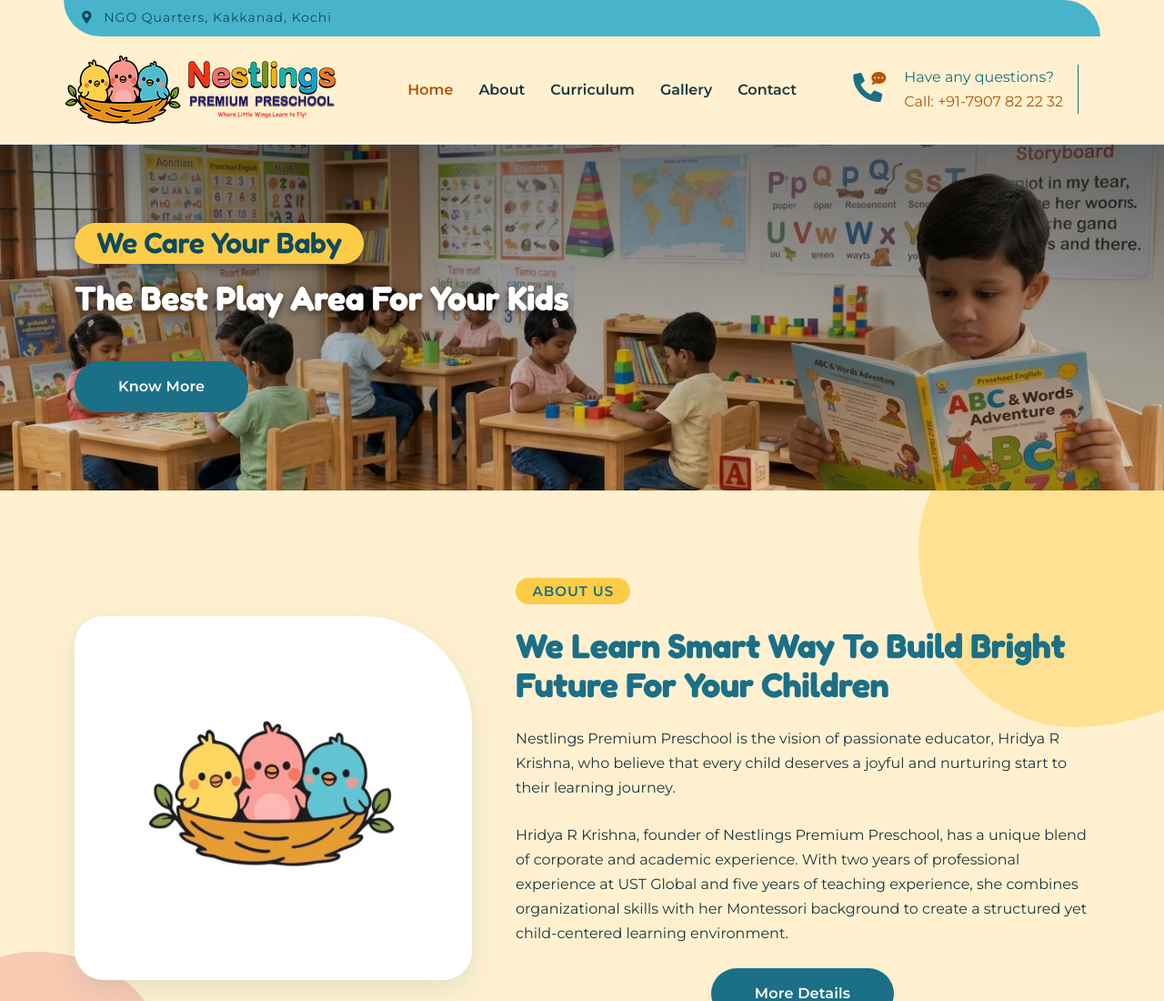
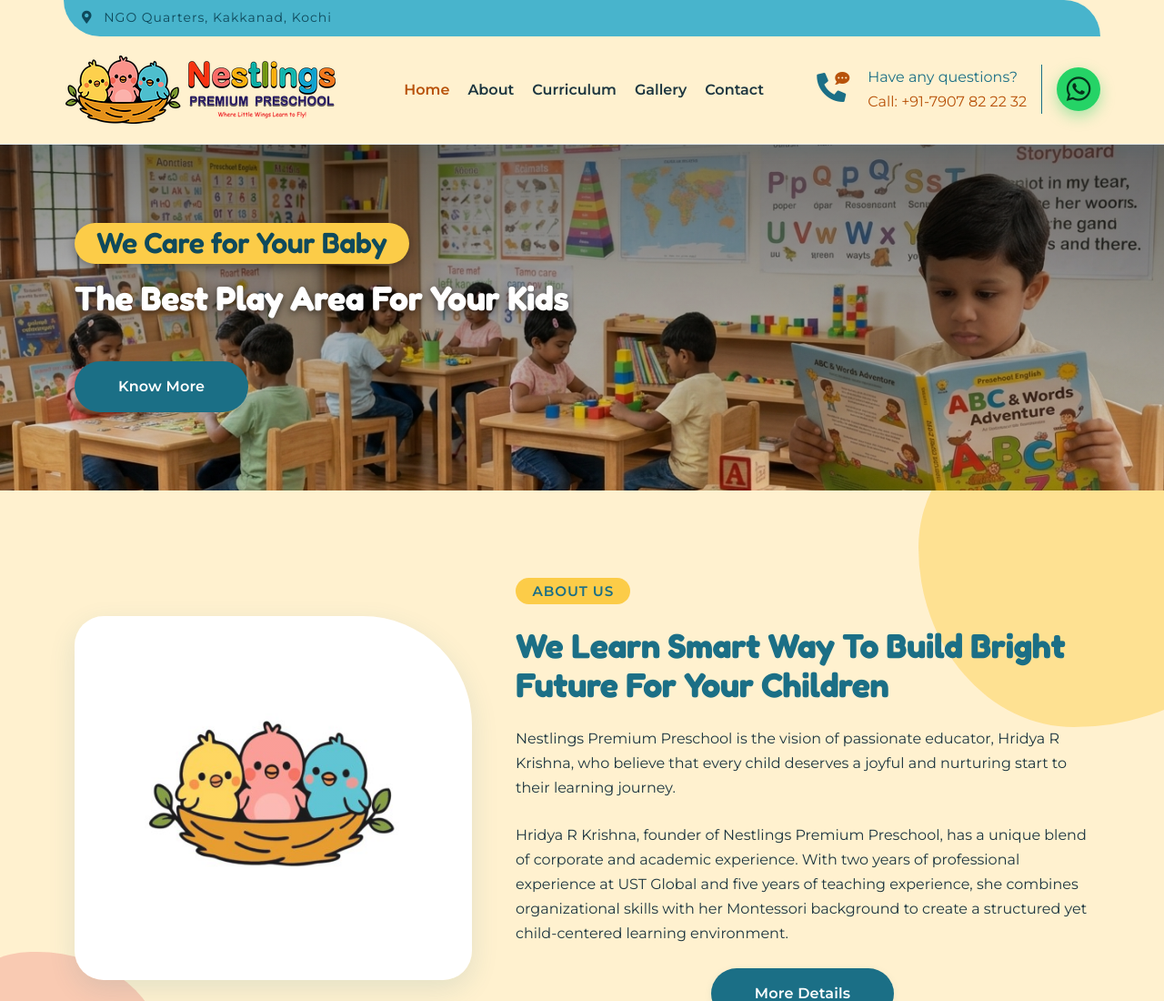
Before and after one commit to sudheeshbnair/Nestlings, a plain HTML site: page index.html in a window 1280 px wide. Shown: the top 1100 px of the page at 91% size. Drawn offline with nearby package versions, Linux system fonts and the light colour scheme.

Commit message:
Whats App Option in header added

```diff
--- a/css/nestlings-theme.css
+++ b/css/nestlings-theme.css
@@ -302,3 +302,45 @@ a:hover { color: var(--nl-blue-dark); }
 @media (max-width: 767.98px) {
   .events .row.g-5 { --bs-gutter-x: 1.5rem; --bs-gutter-y: 1.5rem; }
 }
+
+/* ---------- 19. WhatsApp chat button (header) ---------- */
+.wa-btn {
+  display: inline-flex;
+  align-items: center;
+  gap: 0.5rem;
+  background: #25d366;            /* WhatsApp brand green */
+  color: #06301a !important;      /* dark text: 8:1 contrast on the green */
+  font-weight: 700;
+  font-size: 0.95rem;
+  line-height: 1;
+  white-space: nowrap;
+  text-decoration: none;
+  padding: 0.7rem 1.2rem;
+  border-radius: var(--nl-pill);
+  box-shadow: 0 6px 16px rgba(37, 211, 102, 0.4);
+  transition: transform 0.25s var(--nl-ease), box-shadow 0.25s var(--nl-ease), background-color 0.25s;
+}
+.wa-btn i { font-size: 1.35rem; }
+.wa-btn:hover, .wa-btn:focus {
+  background: #1ebe5b;
+  color: #06301a !important;
+  transform: translateY(-2px);
+  box-shadow: 0 10px 22px rgba(37, 211, 102, 0.5);
+}
+/* Icon-only round button: identical on desktop and mobile */
+.wa-btn-icon {
+  width: 48px;
+  height: 48px;
+  padding: 0;
+  justify-content: center;
+  gap: 0;
+  border-radius: 50%;
+  flex-shrink: 0;
+}
+.wa-btn-icon i { font-size: 1.9rem; line-height: 1; }
+/* Desktop header: keep "Have any questions?" on two tidy lines next to the button */
+@media (min-width: 1200px) {
+  .navbar .d-flex.me-4 { margin-right: 0 !important; }
+  .navbar .d-flex.me-4 .flex-column { white-space: nowrap; }
+  .navbar .navbar-nav .nav-link { padding-left: 10px; padding-right: 10px; }
+}
--- a/index.html
+++ b/index.html
@@ -44,7 +44,7 @@
             <div class="container">
                 <div class="row g-5">
                     <div class="col-lg-7 col-md-12">
-                        <h1 class="hero-tag d-inline-block mb-3 px-4 py-1 fs-2 text-white bg-primary">We Care Your Baby</h1>
+                        <h1 class="hero-tag d-inline-block mb-3 px-4 py-1 fs-2 text-white bg-primary">We Care for Your Baby</h1>
                         <h1 class="hero-title mb-5 display-5 text-white">The Best Play Area For Your Kids</h1>
                         <a href="about.html" class="btn btn-primary px-4 py-3 px-md-5 btn-border-radius">Know More</a>
                     </div>
--- a/js/shared-component.js
+++ b/js/shared-component.js
@@ -72,6 +72,7 @@ class SiteHeader extends HTMLElement {
                                 <span class="text-primary">Have any questions?</span>
                                 <a href="tel:+917907822232"><span class="text-secondary">Call: +91-7907 82 22 32</span></a>
                             </div>
+                            <a href="https://wa.me/917907822232" target="_blank" rel="noopener" class="wa-btn wa-btn-icon align-self-center ms-3" aria-label="Chat with Nestlings on WhatsApp" title="Chat on WhatsApp"><i class="fab fa-whatsapp"></i></a>
                         </div>
 
                     </div>
```
